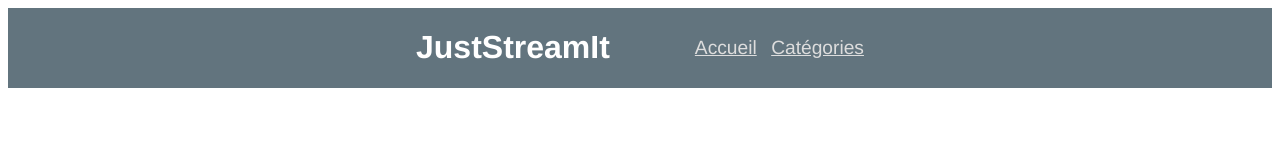
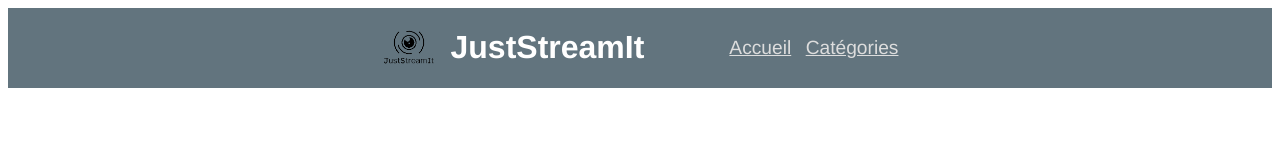
Before and after one commit to Prud-homme/OC_P6, a website: page index.html in a window 1280 px wide. Shown: the top 160 px of the page. Drawn offline with Linux system fonts and the light colour scheme; no server answers.

Commit message:
Add JustStreamIt logo

```diff
--- a/css/main.scss
+++ b/css/main.scss
@@ -23,6 +23,11 @@ p {
 }
 .italic {
   font-style: italic;
+}
+
+.logo {
+    height: 40px;
+    width: auto;
 }
 
 .header {
@@ -51,7 +56,7 @@ p {
 
     > h1 {
       margin-right: 75px;
-
+      margin-left: 15px;
     }
 }
 
--- a/index.html
+++ b/index.html
@@ -7,6 +7,7 @@
     </head>
     <body>
         <header class="header">
+            <img class="logo" src="./images/jsi.png" alt="Logo" />
             <h1>JustStreamIt</h1>
             <nav>
                 <a href="#">Accueil</a>
@@ -15,8 +16,8 @@
         </header>
 
         <main>
+
             <section class="featured">
-
                 <div>
                     <h3>⭐ Meilleur Film ⭐</h3>
                     <h2>Movie Title</h2>
--- a/js/index.js
+++ b/js/index.js
@@ -80,9 +80,9 @@ updateContent()
 
 async function updateModal(url) {
     let modalContent = document.querySelector(".modal-content");
-    let modalImage = modalContent.getElementsByTagName('img')[0];
     let modalTitle = modalContent.getElementsByTagName('h2')[0];
     let modalDesc = modalContent.getElementsByTagName('p')[0];
+    let modalImage = modalContent.getElementsByTagName('img')[0];
 
     if (url !== null) {
         url = url.replaceAll(" ", '%20');
@@ -174,7 +174,7 @@ function carouselize(carousel) {
   //Count all the products
   [].forEach.call(products, function(product) {
     productAmount++;
-    productListWidth += 250;
+    productListWidth += 125;
     productList.style.width = productListWidth+"px";
   });
 
```
Also changed, not shown: css/style.css, images/jsi.png (added), 1 other file.
